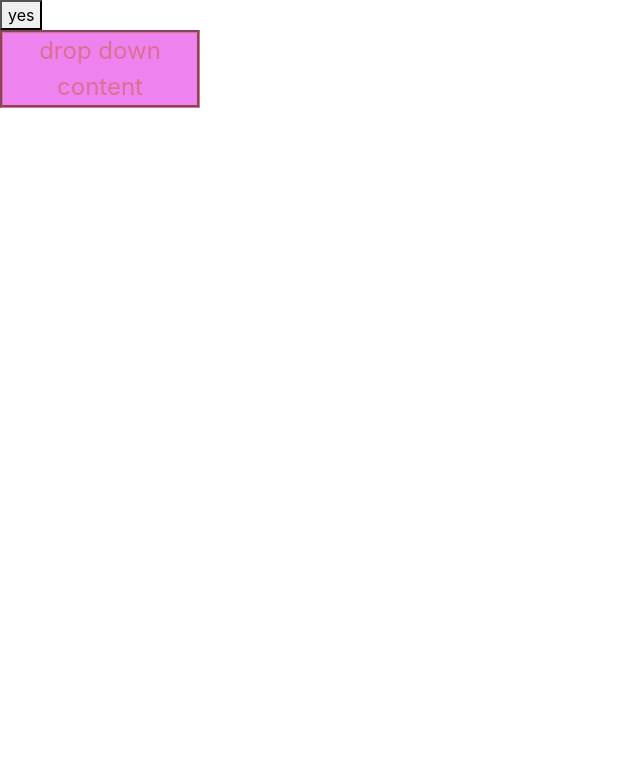
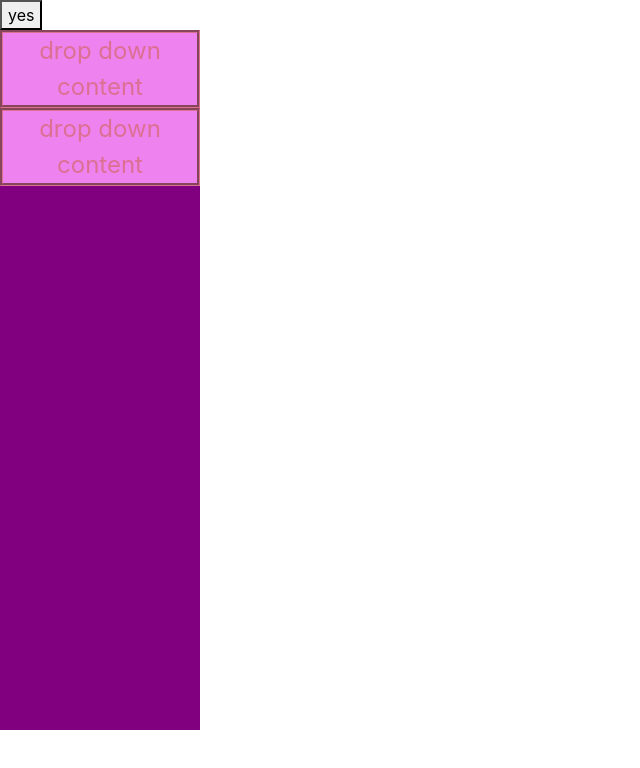
Before and after one commit to Kampouse/Product, a React (Create React App) app in the folder my-app/: page / in a window 1280 px wide. Shown: the top 768 px of the page, without its empty margins (0-640 px from the left). Built offline with nearby package versions, Linux system fonts and the light colour scheme.

Commit message:
fixed spacing between item

```diff
--- a/my-app/src/stuff/SideBloc.js
+++ b/my-app/src/stuff/SideBloc.js
@@ -5,15 +5,22 @@ import { Dropdown, Drop, DropdownItem, Bigbox,SidePanel } from "./style.js";
 let SideBloc = () => {
     const [Panel, setPanel] = useState("200px");
     return (
-        // not perfect
+      // not perfect
       <>
+        <button
+          onClick={() =>
+            Panel === "0px" ? setPanel("200px") : setPanel("0px")
+          }
+        >
+          {" "}
+          yes
+        </button>
+        <SidePanel width={Panel}>
+          <Droping></Droping>
+          <Droping></Droping>
 
-        <button onClick = {() =>  Panel === "0px"?setPanel("200px"):setPanel("0px")   }> yes</button>
-        <SidePanel width={Panel}>
-
-        <Droping></Droping>
-            </SidePanel>
-            </>
-    )
+        </SidePanel>
+      </>
+    );
 }
 export default SideBloc;
--- a/my-app/src/stuff/style.js
+++ b/my-app/src/stuff/style.js
@@ -5,7 +5,7 @@ display:list-item;
 
 
 width:100%;
-height:100%;
+height:-1%;
 `
 
 
@@ -29,7 +29,6 @@ border-bottom:none;
 border-left:none;
 border-right:none;
  transition:0.5s;
- top:5%;
  &:hover{
    position:relative;
 color:purple;
@@ -68,6 +67,7 @@ export const DropdownItem = styled.a`
 export const Drop = styled.div`
 
 width:200px;
+position:relative;
 height:fit-content;
 overflow:block;
 cursor:pointer;
@@ -80,10 +80,13 @@ text-align: center;`
 
 export const SidePanel = styled.div`
          position: relative;
+         display: flex;
+         flex-direction: column;
+         align-items: center;
          overflow: Hidden;
-         height: 100%;
+         height: 700px;
          width: ${(props) => props.width};
          background-color: purple;
-         max-width:225;
-         transition:1s;
+         max-width: 225;
+         transition: 1s;
        `;
```
